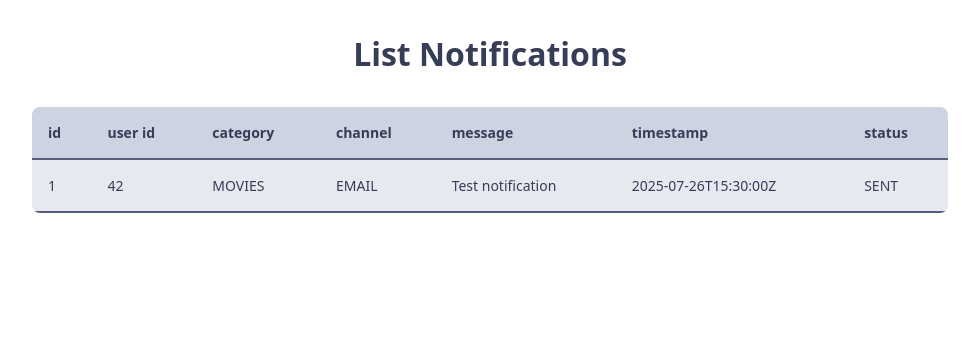
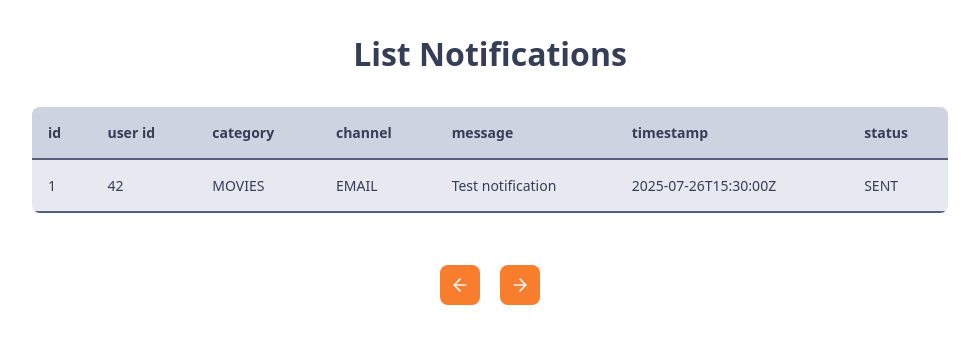
Before and after one commit to GHBAlbuquerque/study-notification-frontend, a React (Vite) app: page /notifications in a window 1280 px wide. Shown: the top 344 px of the page, without its empty margins (150-1129 px from the left). Built offline with nearby package versions, Linux system fonts and the light colour scheme.

Commit message:
feat: creates list page

```diff
--- a/src/pages/ListNotifications/index.tsx
+++ b/src/pages/ListNotifications/index.tsx
@@ -3,6 +3,8 @@ import { Container } from "../../components/Container";
 import { Heading } from "../../components/Heading";
 import styles from "./styles.module.css";
 import type { GetNotificationModel } from "../../models/GetNotificationModel";
+import { DefaultButton } from "../../components/DefaultButton";
+import { LucideArrowLeft, LucideArrowRight } from "lucide-react";
 
 export function ListNotifications() {
   useEffect(() => {
@@ -59,6 +61,23 @@ export function ListNotifications() {
           </table>
         </div>
       </Container>
+
+      <Container>
+        <div className={styles.buttonContainer}>
+          <DefaultButton
+            icon={<LucideArrowLeft />}
+            color="orange"
+            title="Previous"
+            aria-label="Previous"
+          />
+          <DefaultButton
+            icon={<LucideArrowRight />}
+            color="orange"
+            title="Next"
+            aria-label="Next"
+          />
+        </div>
+      </Container>
     </>
   );
 }
--- a/src/pages/ListNotifications/styles.module.css
+++ b/src/pages/ListNotifications/styles.module.css
@@ -1,6 +1,14 @@
+.buttonContainer {
+  display: flex;
+  flex-direction: row;
+  align-items: center;
+  justify-content: center;
+  gap: 2rem;
+}
+
 .buttonContainer button {
   min-width: auto;
-  margin: 0;
+  margin-right: 0;
   padding: 1rem;
 }
 
```
Lines whose indentation alone changed are shown as unchanged.
